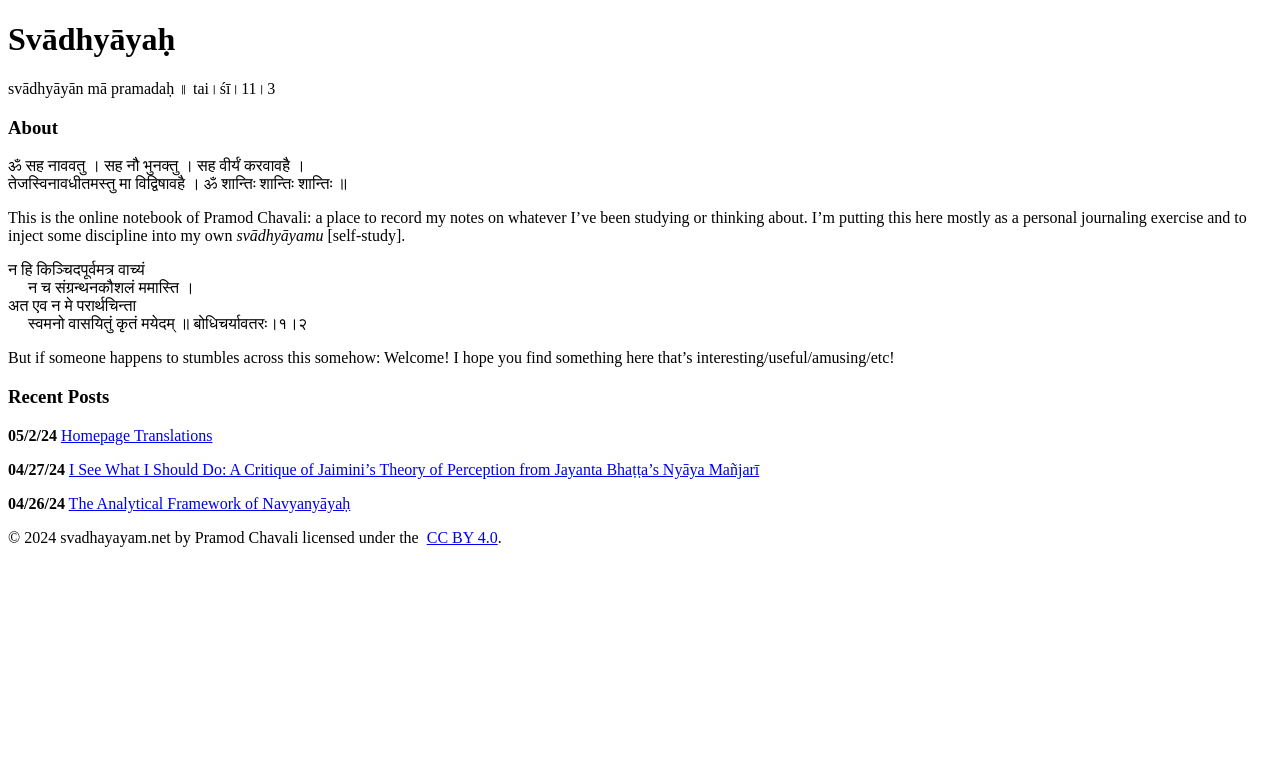
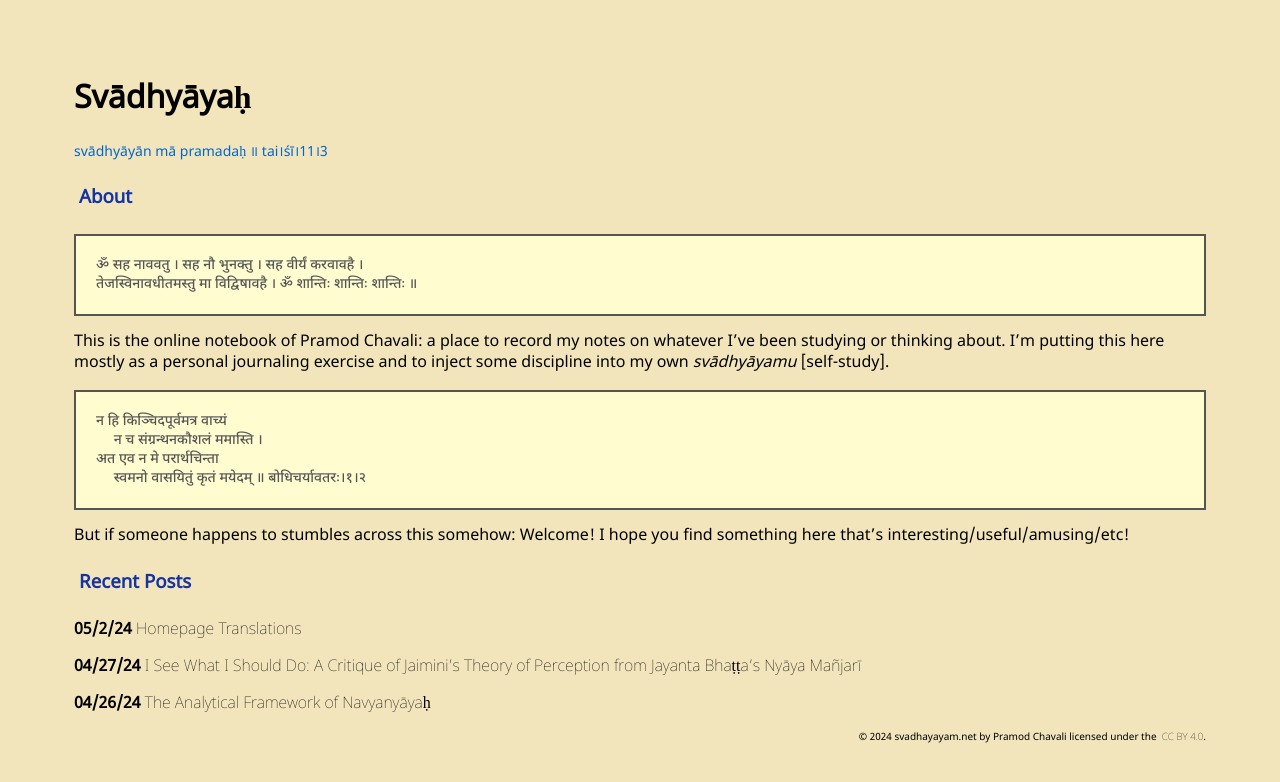
Before and after one commit to vchavali/svadhyayam.github.io, a Jekyll site: the page built from index.md, in a window 1280 px wide. Shown: the top 782 px of the page. Built offline with Jekyll 4.4.1, drawn with Linux system fonts in a browser that asks for light colours; some web fonts are replaced.

Commit message:
Update default.html

```diff
--- a/_layouts/default.html
+++ b/_layouts/default.html
@@ -2,11 +2,8 @@
 <html>
   <head>
     <meta charset="utf-8">
-    <title>{{ page.title }}</title>
-    <link rel="stylesheet" href="styles.css">
-    <link rel="preconnect" href="https://fonts.googleapis.com">
-    <link rel="preconnect" href="https://fonts.gstatic.com" crossorigin>
-    <link href="https://fonts.googleapis.com/css2?family=Noto+Sans+Devanagari:wght@100..900&display=swap" rel="stylesheet">
+    <title>{{ page.title }}
+    </title><link rel="stylesheet" href="/assets/css/styles.css">
   </head>
   <body>
    <!-- <script>
```
